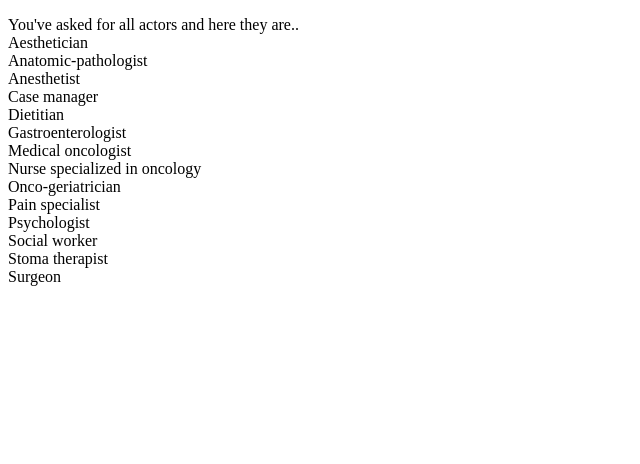
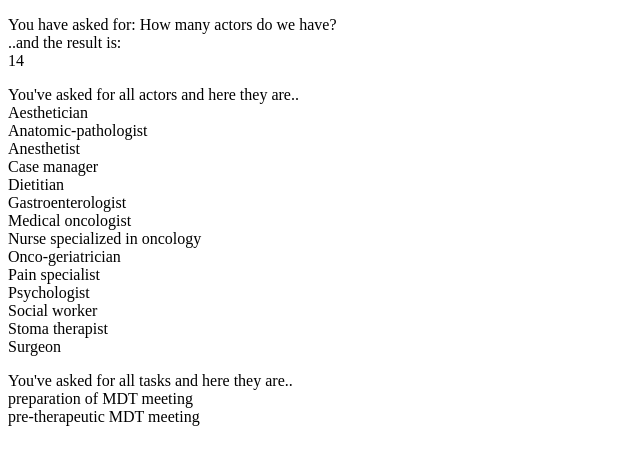
Before and after one commit to congestionchaos/xpath_with_xmlns_in_javascript, a website: page demo_2.html in a window 1280 px wide. Shown: the whole page, without its empty margins (0-640 px from the left). Drawn offline with Linux system fonts and the light colour scheme.

Commit message:
added showTask(xml) in js; added another <p>-Element for the result of showTask(xml)

```diff
--- a/demo_2.html
+++ b/demo_2.html
@@ -7,6 +7,10 @@
 <body>
 
 <p id="demo_2"></p>
+
+<p id="actor_demo"></p>
+
+<p id="task_demo"></p>
 
 <!-- first script uses another XML source to evaluate: furniture_and_html4.xml-->
 <!--
--- a/js/XPath_with_actors_trimmed.js
+++ b/js/XPath_with_actors_trimmed.js
@@ -5,6 +5,7 @@ xhttp.onreadystatechange = function() {
     if (this.readyState == 4 && this.status == 200) {
         showResult(xhttp.responseXML, "How many actors do we have?");
         showAttributes(xhttp.responseXML);
+        showTasks(xhttp.responseXML);
     }
 };
 // furniture XML example is used since it has two different namespaces
@@ -76,15 +77,15 @@ function showResult(xml, variant) {
 
 function showAttributes(xml){
     var attrtxt ="You've asked for all actors and here they are.. <br>" ;
-    countpath = "count(//*[local-name()='task' and position()=2]/*[local-name()='actor'])";
-    var numberofattributes = xml.evaluate(countpath,xml, null, XPathResult.STRING_TYPE, null);
+    let countpath = "count(//*[local-name()='task' and position()=2]/*[local-name()='actor'])";
+    let numberofattributes = xml.evaluate(countpath,xml, null, XPathResult.STRING_TYPE, null);
     console.log(numberofattributes);
-    var nrofattr = parseInt(numberofattributes.stringValue);
+    let nrofattr = parseInt(numberofattributes.stringValue);
     console.log(nrofattr);
-    var testnumber = 3;
-    testpath = "string(//*[local-name()='task' and position()=2]/*[local-name()='actor' and position()=" +testnumber.toString()+"]/@name)";
+    let testnumber = 3;
+    let testpath = "string(//*[local-name()='task' and position()=2]/*[local-name()='actor' and position()=" +testnumber.toString()+"]/@name)";
     console.log("the testpath is working.. " + testpath);
-    testpathresult = xml.evaluate(testpath, xml, null, XPathResult.STRING_TYPE, null);
+    let testpathresult = xml.evaluate(testpath, xml, null, XPathResult.STRING_TYPE, null);
     console.log(testpathresult.stringValue);
     for(let i = 1; i <nrofattr+1; i++ ){
         console.log("this is loop nr.: " + i +"[starting with 1]");
@@ -97,5 +98,23 @@ function showAttributes(xml){
 
 
 
-    document.getElementById("demo_2").innerHTML = attrtxt;
+    document.getElementById("actor_demo").innerHTML = attrtxt;
 }
+
+function showTasks(xml){
+    var tasktxt = "You've asked for all tasks and here they are.. <br>";
+    let countpath = "count(//*[local-name()='task'])";
+    let numberoftasks = xml.evaluate(countpath, xml, null, XPathResult.STRING_TYPE, null);
+    console.log(numberoftasks);
+    let nroftasks = parseInt(numberoftasks.stringValue);
+    console.log(nroftasks);
+    for(let i =1; i<nroftasks+1; i++){
+        stringtaskpath = "string(//*[local-name()='task' and position() = " +i.toString() + "]/@name)";
+        console.log(stringattrpath);
+        stringtaskpathresult = xml.evaluate(stringtaskpath, xml, null, XPathResult.STRING_TYPE, null);
+        console.log(stringtaskpathresult);
+        tasktxt += stringtaskpathresult.stringValue + "<br>";
+    }
+
+    document.getElementById("task_demo").innerHTML = tasktxt;
+}
```
